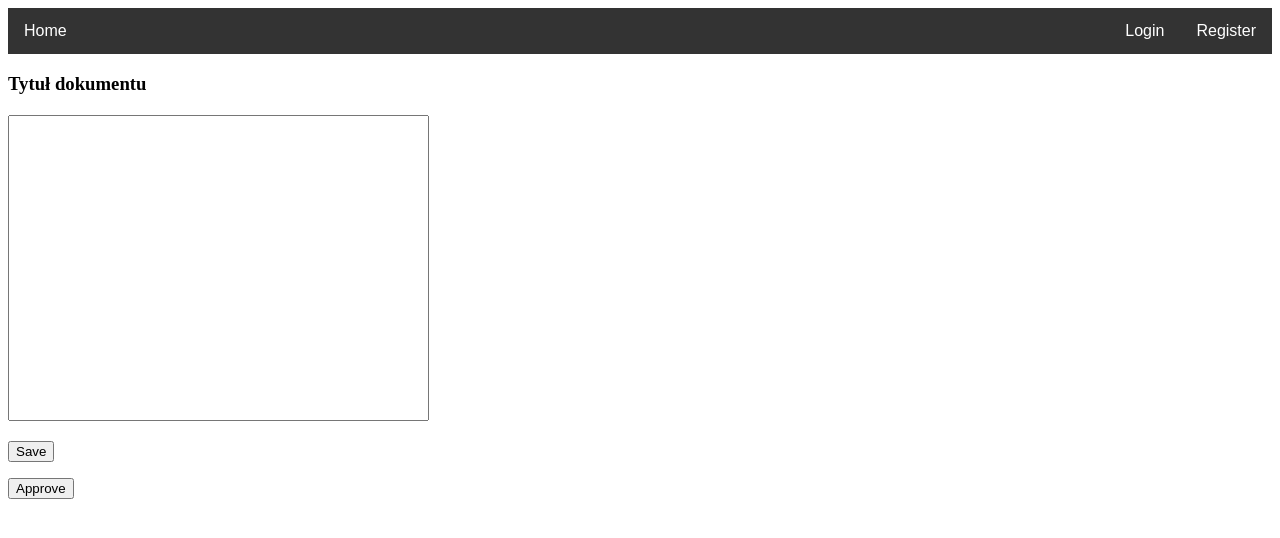
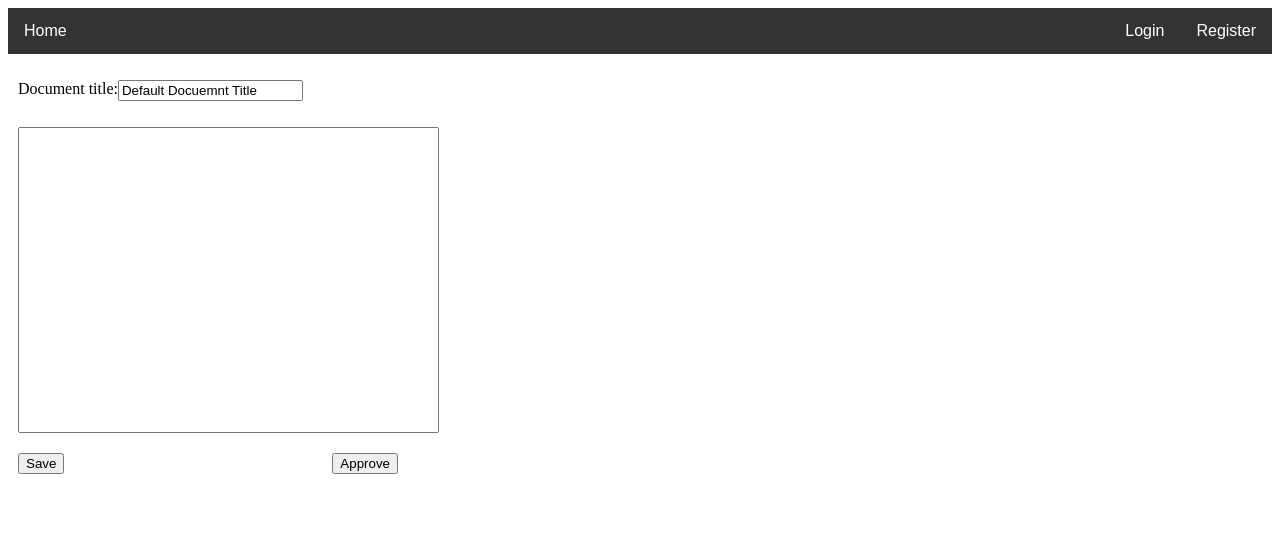
Before and after one commit to futer/stazteam2, an Angular app in the folder OlsztynHooligans/: page /document in a window 1280 px wide. Shown: the top 538 px of the page. Built offline with nearby package versions, Linux system fonts and the light colour scheme.

Commit message:
clear another bugs

```diff
--- a/OlsztynHooligans/src/app/app.component.html
+++ b/OlsztynHooligans/src/app/app.component.html
@@ -1,6 +1,6 @@
 <ul>
-    <li><a href="/login">Home </a></li>
-    <li class="right"><a href="/register">Register </a></li>
-    <li class="right"><a href="/login">Login </a></li>
+    <li><a href="/login">Home</a></li>
+    <li class="right"><a href="/register">Register</a></li>
+    <li class="right"><a href="/login">Login</a></li>
 </ul>
 <router-outlet></router-outlet>
--- a/OlsztynHooligans/src/app/document/document.component.html
+++ b/OlsztynHooligans/src/app/document/document.component.html
@@ -1,9 +1,13 @@
 <div class="container">
     <div class="main-div">
-      <h3>Tytuł dokumentu</h3>
-        <textarea rows="20" cols="50"></textarea>
-
-        <app-button [type]="'submit'" [classname]="'btn btn--success'" [value]="'Save'"></app-button>
-        <app-button [type]="'submit'" [classname]="'btn btn--success'" [value]="'Approve'" ></app-button>
+      <div class="title">
+          <app-input [type]="'text'" [name]="'title'" [required]="'required'" [readonly]="readonly" [value]="title"></app-input>
+          <p>Document title:</p>
+      </div>
+      <textarea rows="20" cols="50"></textarea>
+        <div class="buttons-inline">
+          <app-button [type]="'submit'" [value]="'Save'"></app-button>
+          <app-button [type]="'submit'" [value]="'Approve'"></app-button>
+        </div>
     </div>
 </div>
--- a/OlsztynHooligans/src/app/document/document.component.scss
+++ b/OlsztynHooligans/src/app/document/document.component.scss
@@ -1,8 +1,25 @@
 textarea{
     resize: none;
     overflow: auto;
-    margin: 2px 0 0 0;
 }
-table {
-    width: 750px;
+.buttons-inline{
+    width: 380px;
+    display: flex;
+    justify-content: space-between;
 }
+
+.title{
+    width: 380px;
+    display: flex;
+    justify-content: flex-end;
+    flex-direction: row-reverse;
+    margin: 10px 0 ;
+}
+.main-div{
+    margin: 10px;
+}
+.btn{
+        height: 26px;
+        border-top-width: 2px;
+        margin-top: 15px;
+}
--- a/OlsztynHooligans/src/app/document/document.component.ts
+++ b/OlsztynHooligans/src/app/document/document.component.ts
@@ -7,9 +7,11 @@ import { Component, OnInit } from '@angular/core';
 })
 export class DocumentComponent implements OnInit {
 
+  title: string;
   constructor() { }
 
   ngOnInit() {
+    this.title = 'Default Docuemnt Title';
   }
 
 }
--- a/OlsztynHooligans/src/app/edit-user-password/edit-user-password.component.html
+++ b/OlsztynHooligans/src/app/edit-user-password/edit-user-password.component.html
@@ -5,15 +5,15 @@
       <form #editForm="ngForm" (ngSubmit)="onSubmit(editPasswordForm)">
         <div class="form-group">
           <app-label [for]="'oldPassword'" [value]="'Old Password'"></app-label>
-          <app-input [type]="'text'" [classname]="'form-control'" [name]="'oldPassword'" [required]="'required'"></app-input>
+          <app-input [type]="'text'" [name]="'oldPassword'" [required]="'required'"></app-input>
         </div>
         <div class="form-group">
           <app-label [for]="'newPassword'" [value]="'New Password'"></app-label>
-          <app-input [type]="'text'" [classname]="'form-control'" [name]="'newPassword'" [required]="'required'"></app-input>
+          <app-input [type]="'text'" [name]="'newPassword'" [required]="'required'"></app-input>
         </div>
         <div class="form-group">
           <app-label [for]="'confirmPassword'" [value]="'Confrim Password'"></app-label>
-          <app-input [type]="'text'" [classname]="'form-control'" [name]="'confirmPassword'" [required]="'required'"></app-input>
+          <app-input [type]="'text'" [name]="'confirmPassword'" [required]="'required'"></app-input>
         </div>
       </form>
       <div class="form-group">
--- a/OlsztynHooligans/src/app/edit-user/edit-user.component.html
+++ b/OlsztynHooligans/src/app/edit-user/edit-user.component.html
@@ -5,15 +5,15 @@
       <form #editForm="ngForm" (ngSubmit)="onSubmit(editForm)">
         <div class="form-group">
           <app-label [for]="'email'" [value]="'Email'"></app-label>
-          <app-input [type]="'text'" [classname]="'form-control'" [name]="'email'" [required]="'required'"></app-input>
+          <app-input [type]="'text'" [name]="'email'" [required]="'required'"></app-input>
         </div>
         <div class="form-group">
           <app-label [for]="'name'" [value]="'Name'"></app-label>
-          <app-input [type]="'text'" [classname]="'form-control'" [name]="'name'" [required]="'required'"></app-input>
+          <app-input [type]="'text'" [name]="'name'" [required]="'required'"></app-input>
         </div>
         <div class="form-group">
           <app-label [for]="'surname'" [value]="'Surname'"></app-label>
-          <app-input [type]="'text'" [classname]="'form-control'" [name]="'surname'" [required]="'required'"></app-input>
+          <app-input [type]="'text'" [name]="'surname'" [required]="'required'"></app-input>
         </div>
         <div class="form-group">
           <app-label [for]="'Image'" [value]="'Image'"></app-label>
--- a/OlsztynHooligans/src/app/login/login.component.ts
+++ b/OlsztynHooligans/src/app/login/login.component.ts
@@ -13,13 +13,11 @@ export class LoginComponent implements OnInit {
   ngOnInit() {
   }
 
-  getRegister()
-  {
+  getRegister() {
       this.router.navigate([`/register`]);
   }
 
-  onSubmit()
-  {
+  onSubmit() {
       this.router.navigate([`/dashboard`]);
   }
 }
```
Also changed, not shown: OlsztynHooligans/src/app/shared/input/input.component.ts (+8 -8 lines).
